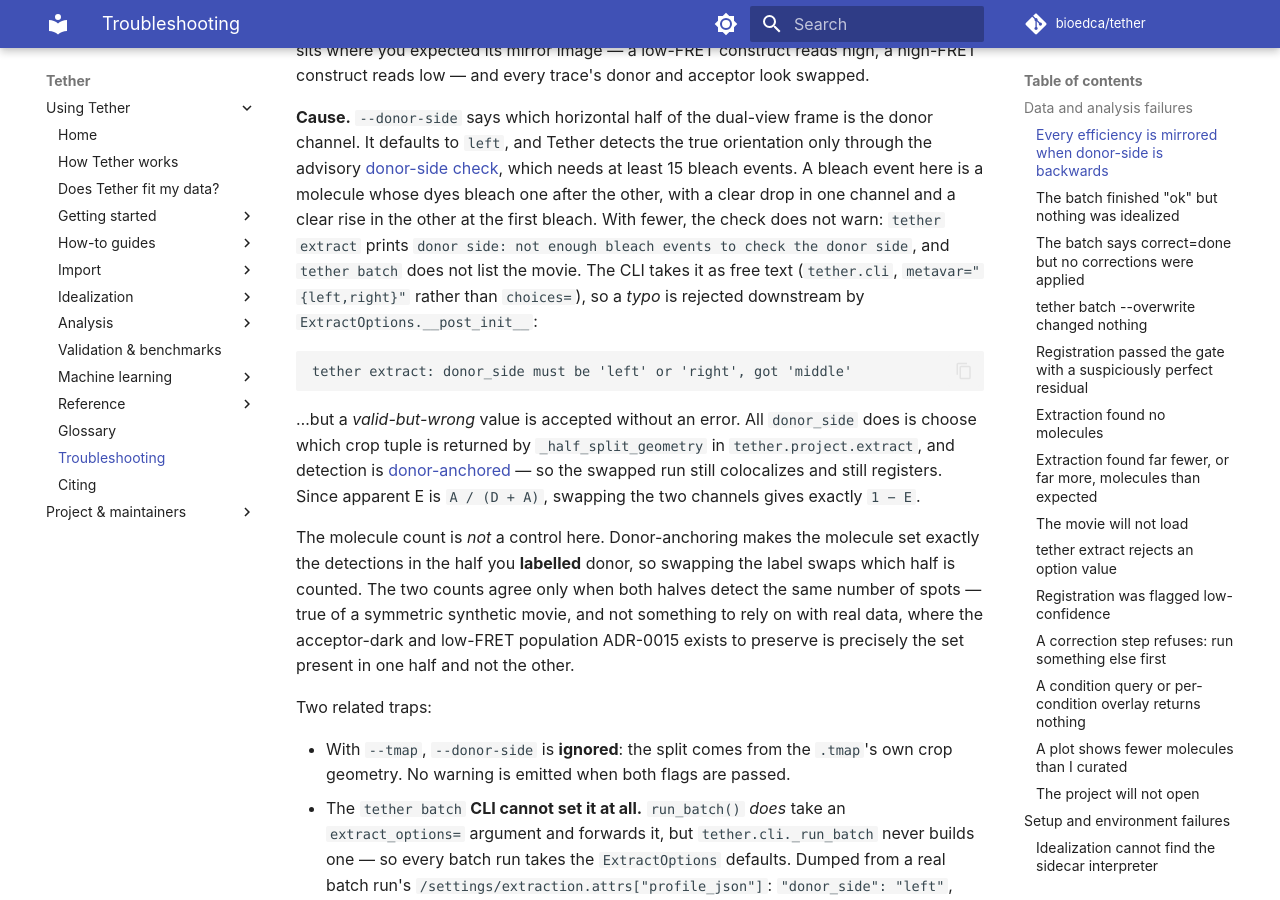
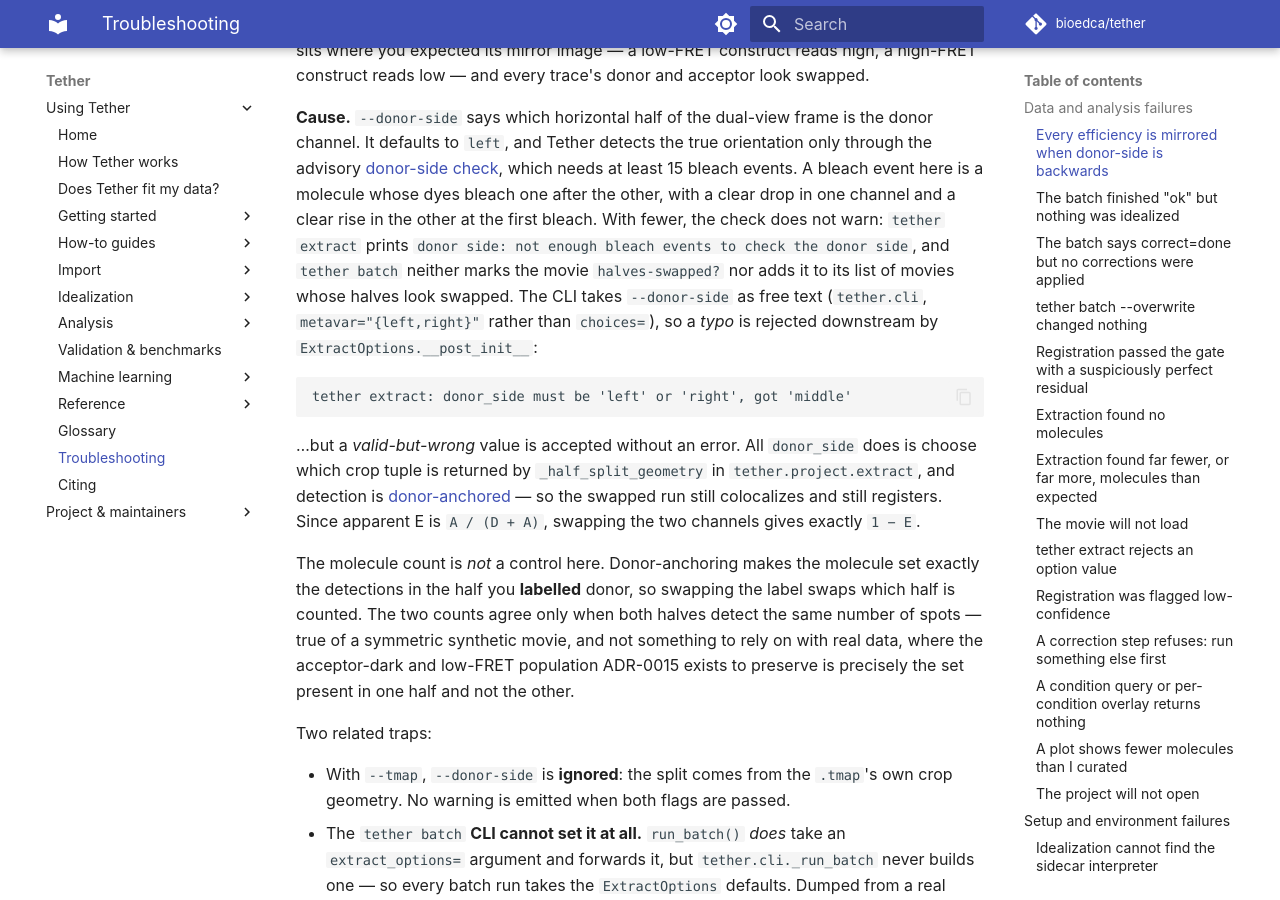
Before and after one commit to bioedca/tether, an MkDocs documentation site: the page built from docs/troubleshooting.md, in a window 1280 px wide and 900 px high, scrolled down 577 px. Built offline with MkDocs 1.6.1 and Material for MkDocs 9.7.7, drawn with Linux system fonts in a browser that asks for light colours; comment, search, counter and statistics services are not loaded; the version menu is left out.

Commit message:
docs: say that batch still lists a movie the donor-side check cannot judge
`tether batch` lists every movie in its summary. With too few bleach
events it only leaves out the `halves-swapped?` mark and the list of
movies whose halves look swapped. Name the option in the next sentence,
which the longer text had made unclear.

Refs #646

````diff
--- a/docs/troubleshooting.md
+++ b/docs/troubleshooting.md
@@ -28,8 +28,10 @@ advisory [donor-side check](cli.md#get-donor-side-right-and-read-the-donor-side-
 which needs at least 15 bleach events. A bleach event here is a molecule whose dyes bleach
 one after the other, with a clear drop in one channel and a clear rise in the other at the
 first bleach. With fewer, the check does not warn: `tether extract` prints
-`donor side: not enough bleach events to check the donor side`, and `tether batch` does not
-list the movie. The CLI takes it as free text (`tether.cli`, `metavar="{left,right}"` rather than `choices=`), so
+`donor side: not enough bleach events to check the donor side`, and `tether batch` neither
+marks the movie `halves-swapped?` nor adds it to its list of movies whose halves look
+swapped. The CLI takes `--donor-side` as free text (`tether.cli`, `metavar="{left,right}"`
+rather than `choices=`), so
 a *typo* is rejected downstream by `ExtractOptions.__post_init__`:
 
 ```text
````
